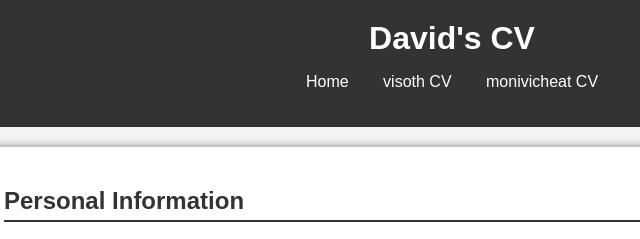
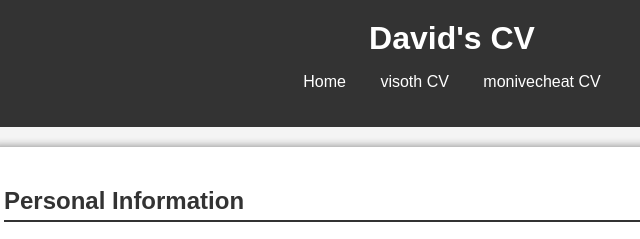
Before and after one commit to live4livx/CV, a plain HTML site: page mengchay.html in a window 1280 px wide. Shown: the top 239 px of the page, 188-828 px from the left. Drawn offline with Linux system fonts and the light colour scheme.

Commit message:
Update mengchay.html

```diff
--- a/mengchay.html
+++ b/mengchay.html
@@ -13,7 +13,7 @@
             <ul>
                 <li><a href="index.html">Home</a></li>
                 <li><a href="visoth.html">visoth CV</a></li>
-                <li><a href="monivicheat.html">monivicheat CV</a></li>
+                <li><a href="monivecheat.html">monivecheat CV</a></li>
             </ul>
         </nav>
     </header>
```
